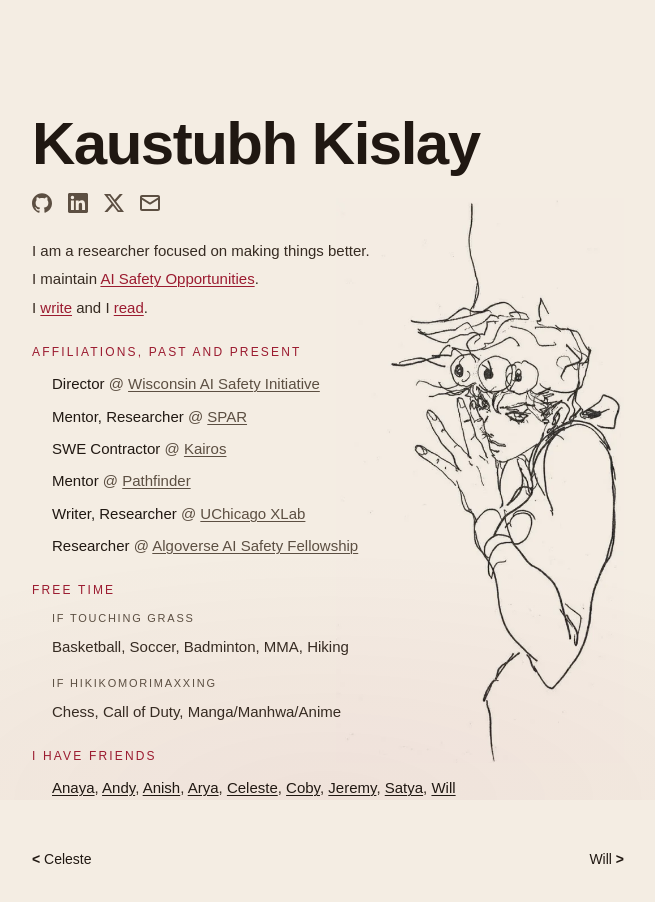
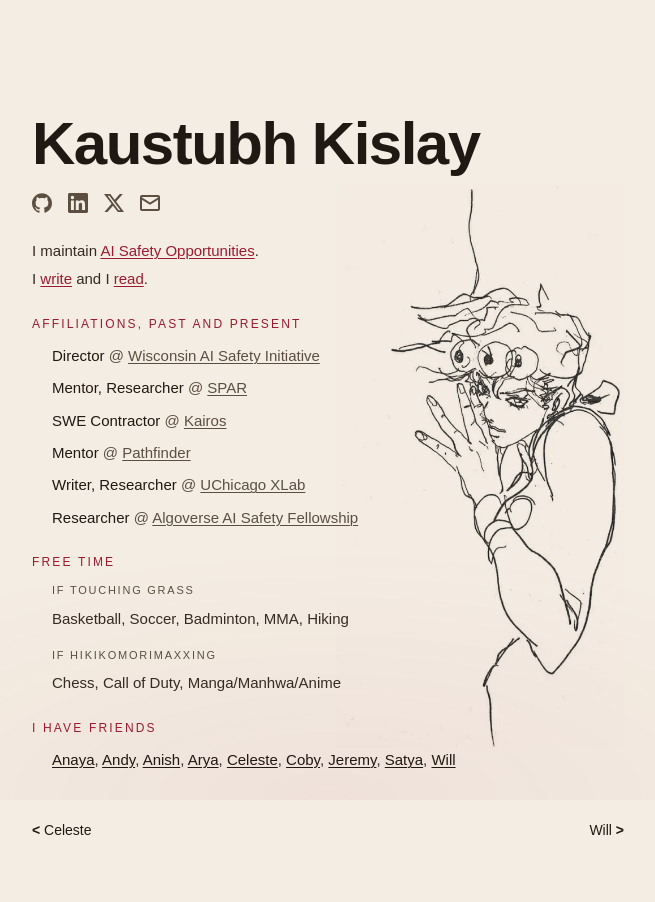
Before and after one commit to kaustubhkislay/website, a Next.js app: page / in a window 1280 px wide. Shown: the top 902 px of the page, without its empty margins (312-967 px from the left). Built offline with nearby package versions, Linux system fonts and the light colour scheme; a web font is replaced by a local one.

Commit message:
Remove researcher tagline from bio
Co-Authored-By: Claude Fable 5 <noreply@anthropic.com>

```diff
--- a/src/app/page.tsx
+++ b/src/app/page.tsx
@@ -58,9 +58,6 @@ export default function Home() {
 
         <div className="mt-6 max-w-[60ch] space-y-6">
         <div className="space-y-1">
-          <p className="text-[15px] text-text-muted leading-relaxed">
-            I am a researcher focused on making things better.
-          </p>
           <p className="text-[15px] text-text-muted leading-relaxed">
             I maintain{" "}
             <a
```
